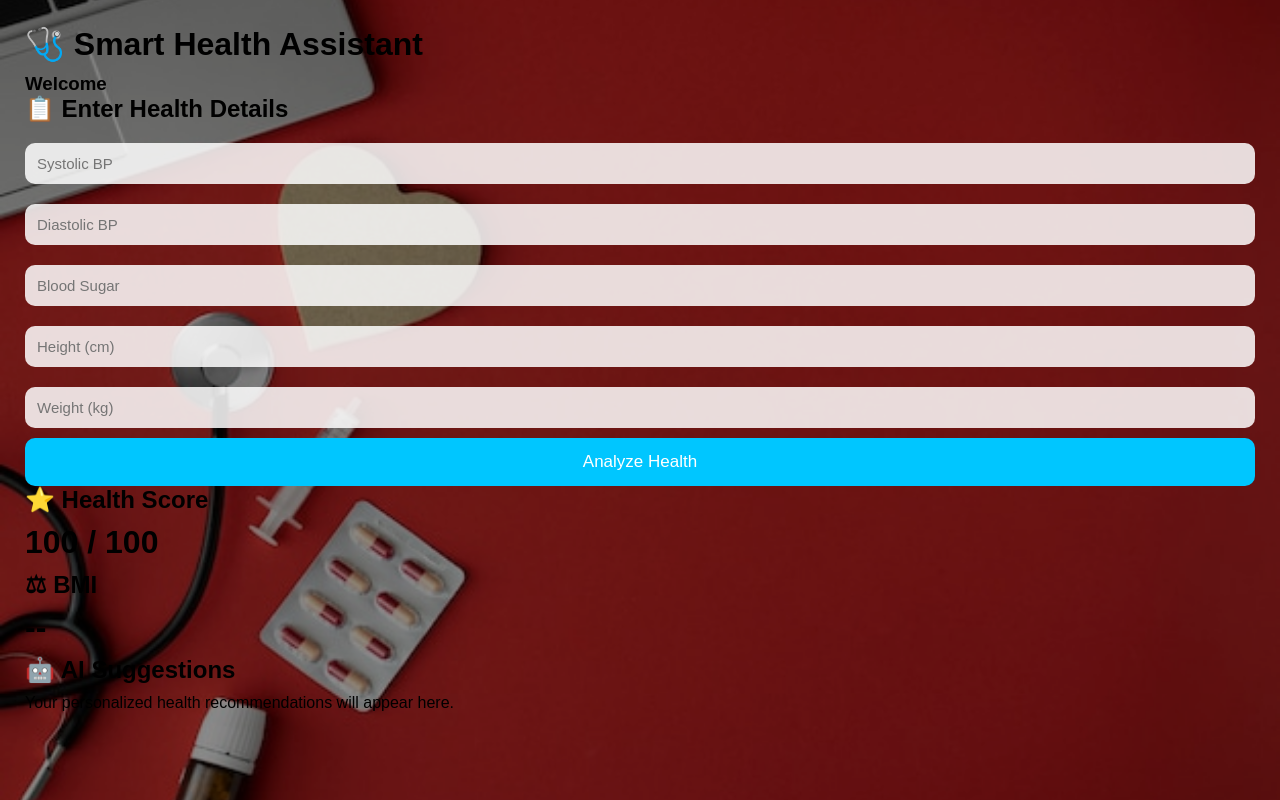
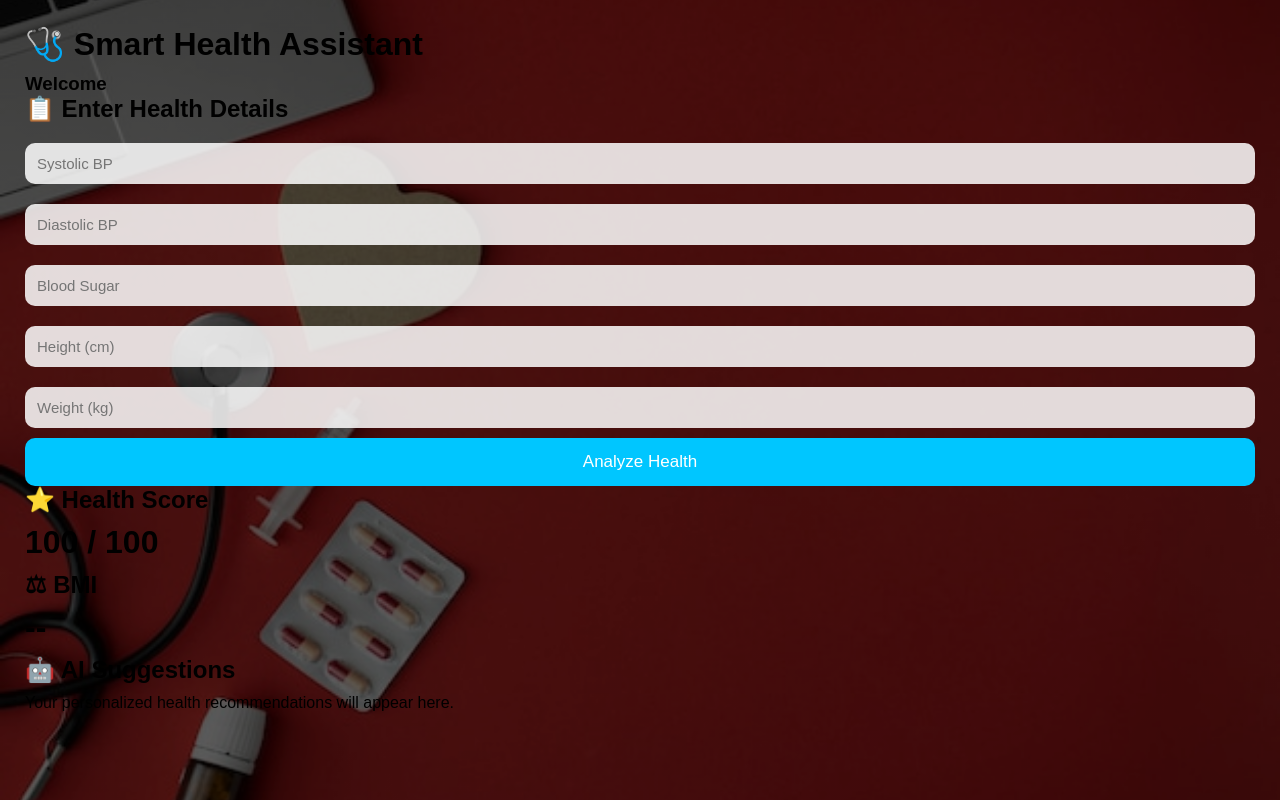
Before and after one commit to poorvipatel120/health-dashboard, a Flask app: template templates/dashboard.html in a window 1280 px wide. Run offline with Flask 3, Linux system fonts and the light colour scheme; the template is opened without the code that fills it, so the values that code supplies are empty.

Commit message:
Updated professional background

```diff
--- a/static/style.css
+++ b/static/style.css
@@ -6,23 +6,18 @@
 }
 
 body{
-
-    background-image: url("/static/bg.jpg");
+    background:
+        linear-gradient(rgba(0,0,0,.35), rgba(0,0,0,.35)),
+        url("/static/bg.jpg");
 
     background-size: cover;
-
-    background-position: center center;
-
+    background-position: center;
     background-repeat: no-repeat;
-
     background-attachment: fixed;
 
     min-height:100vh;
-
     padding:25px;
-
 }
-
 /* Dark Overlay */
 body::before{
     content:"";
@@ -100,7 +95,8 @@ button{
     transition:.3s;
 }
 
-button:hover{
+bo
+utton:hover{
     background:#0099cc;
 }
 
```
